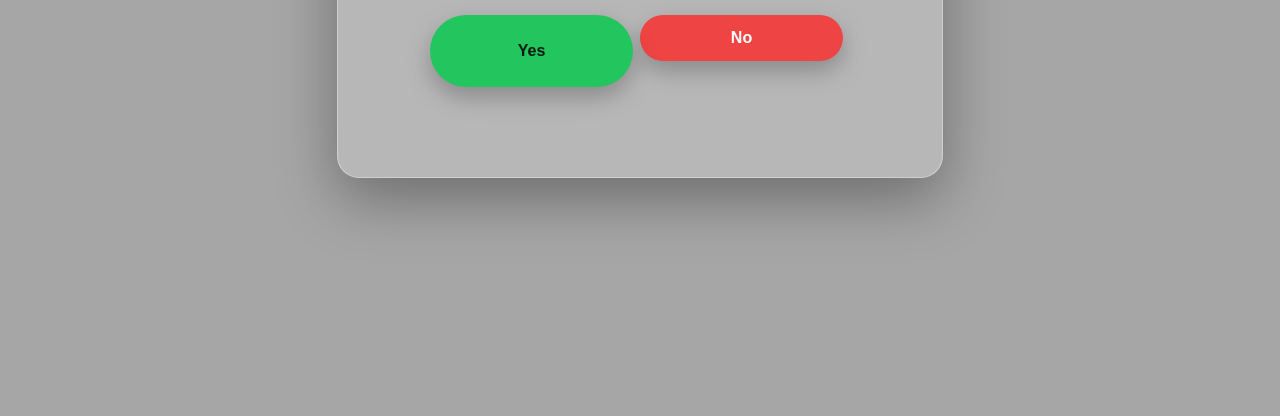
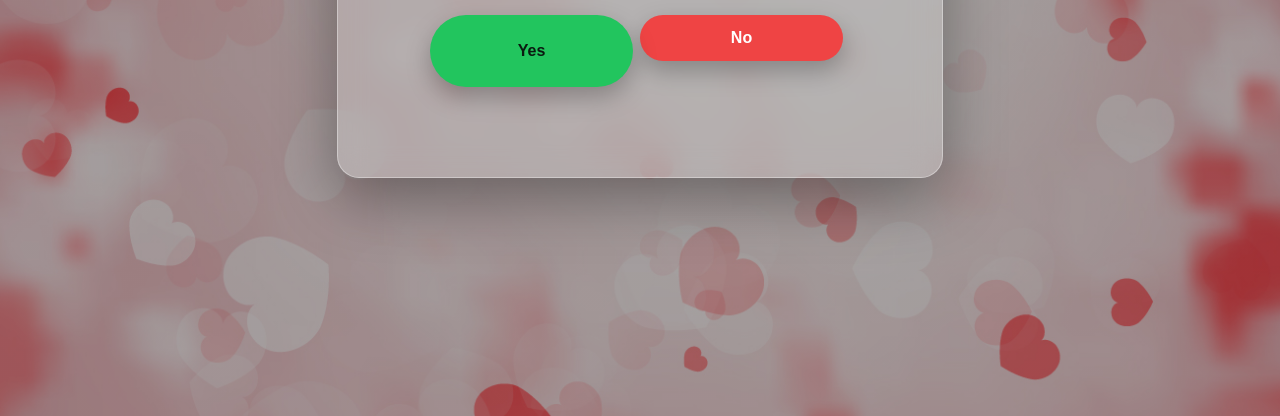
Before and after one commit to gladis-design/gladis-design.github.io, a plain HTML site: page index.html in a window 1280 px wide. Shown: the part 384-800 px from the top of the page. Drawn offline with nearby package versions, Linux system fonts and the light colour scheme.

Commit message:
Update style.css

```diff
--- a/style.css
+++ b/style.css
@@ -11,7 +11,7 @@ body{
   /* Use your uploaded GIF as background */
   background:
     linear-gradient(rgba(0,0,0,0.35), rgba(0,0,0,0.35)),
-    url("bg.gif");
+    url("bg.gif.JPG");
 
   background-size: cover;
   background-position: center;
```
